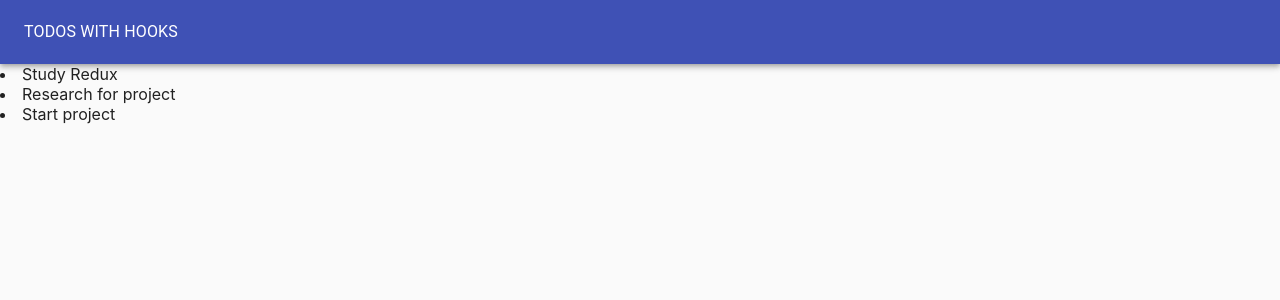
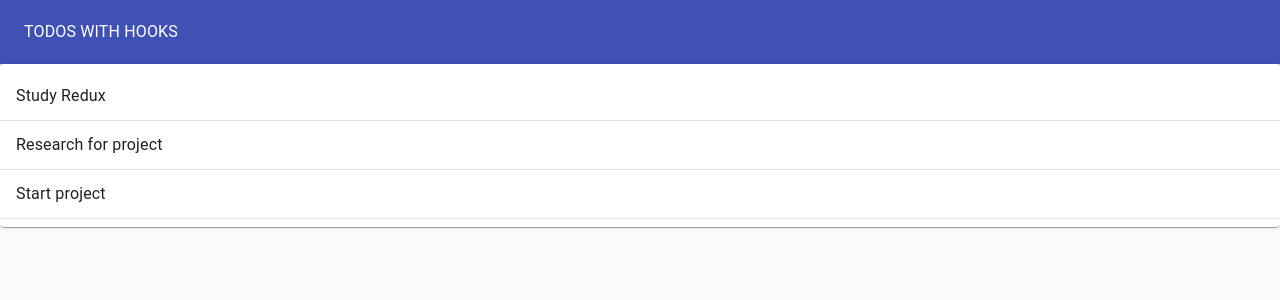
Before and after one commit to mbraga24/todo-hooks, a React (Create React App) app: page / in a window 1280 px wide. Shown: the top 300 px of the page. Built offline with nearby package versions, Linux system fonts and the light colour scheme.

Commit message:
Import material ui components / set up and display todos

```diff
--- a/src/TodoList.js
+++ b/src/TodoList.js
@@ -1,12 +1,24 @@
 import React from 'react';
+import Paper from '@material-ui/core/Paper';
+import Divider from '@material-ui/core/Divider';
+import List from '@material-ui/core/List';
+import ListItem from '@material-ui/core/ListItem';
+import ListItemText from '@material-ui/core/ListItemText';
 
 const TodoList = (props) => {
   return (
-    <div>
-      {props.todos.map(todo => (
-        <li>{todo.task}</li>
-      ))}
-    </div>
+    <Paper>
+      <List>
+        {props.todos.map(todo => (
+        <>
+          <ListItem>
+            <ListItemText>{todo.task}</ListItemText>
+          </ListItem>
+          <Divider/>
+        </>
+        ))}
+      </List>
+    </Paper>
   )
 }
 
```
